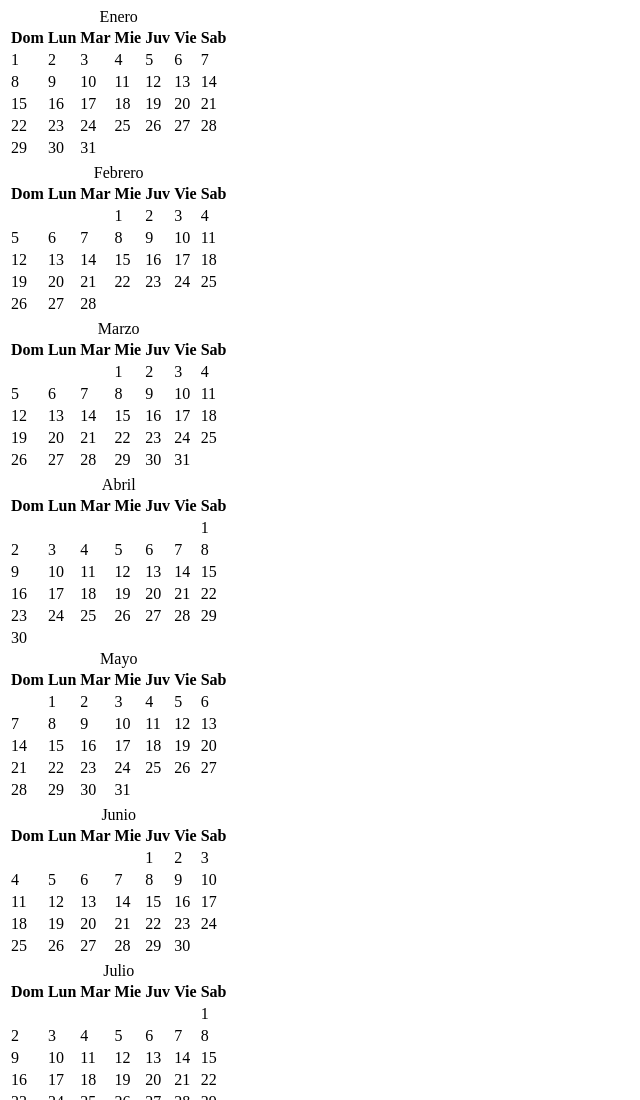
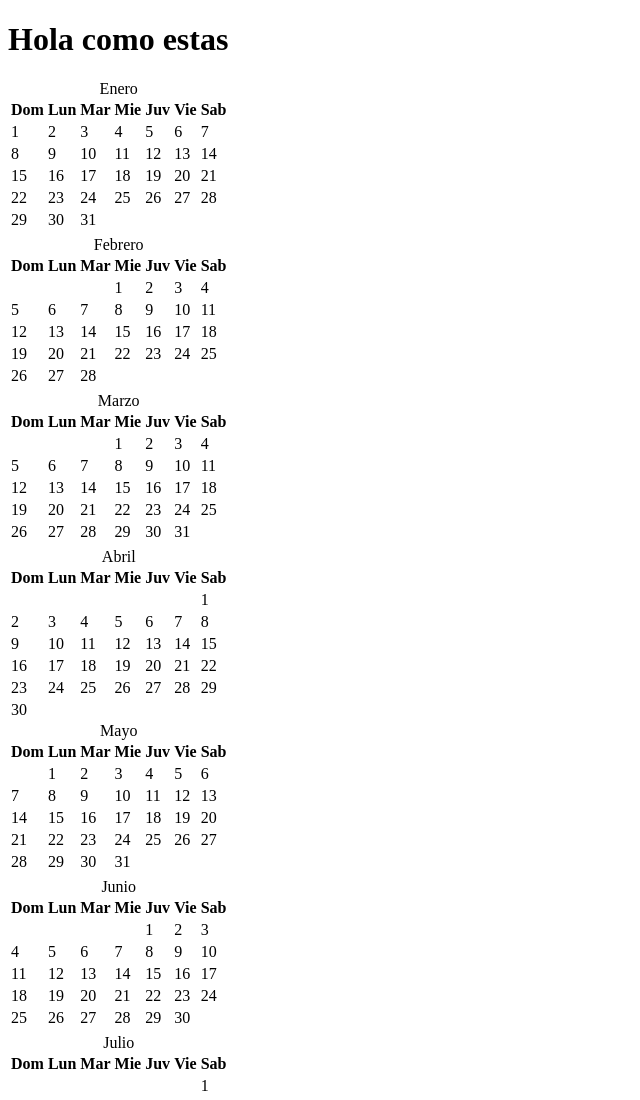
Before and after one commit to carloscondorc/calendario-devcode, a plain HTML site: page index.html in a window 1280 px wide. Shown: the top 1100 px of the page, without its empty margins (0-640 px from the left). Drawn offline with Linux system fonts and the light colour scheme.

Commit message:
se añadio titulo

```diff
--- a/index.html
+++ b/index.html
@@ -5,6 +5,7 @@
 	<script type="text/javascript" src="main.js" defer></script>
 	<style type="text/css" src="styles.css"></style>
 </head>
+  <h1>Hola como estas</h1>
 <body>
 
 </body>
```
Also changed, not shown: doo.txt (added).
